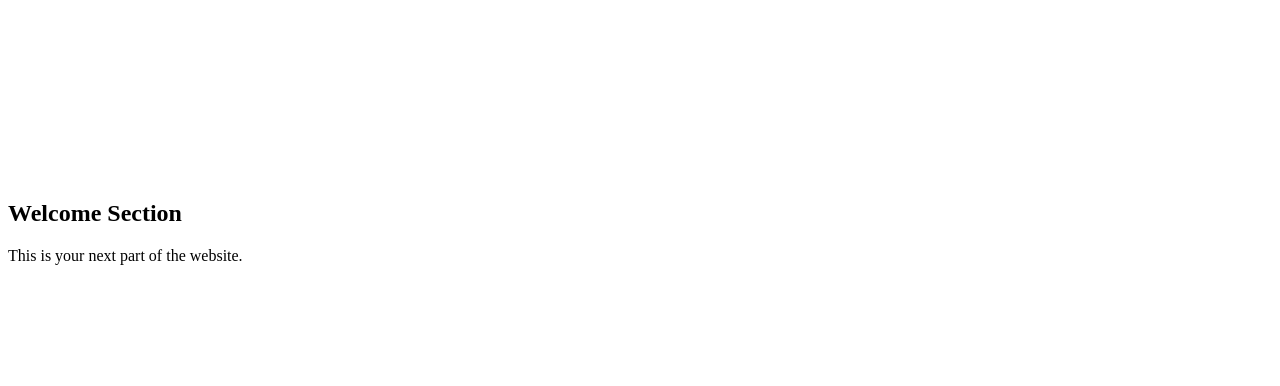
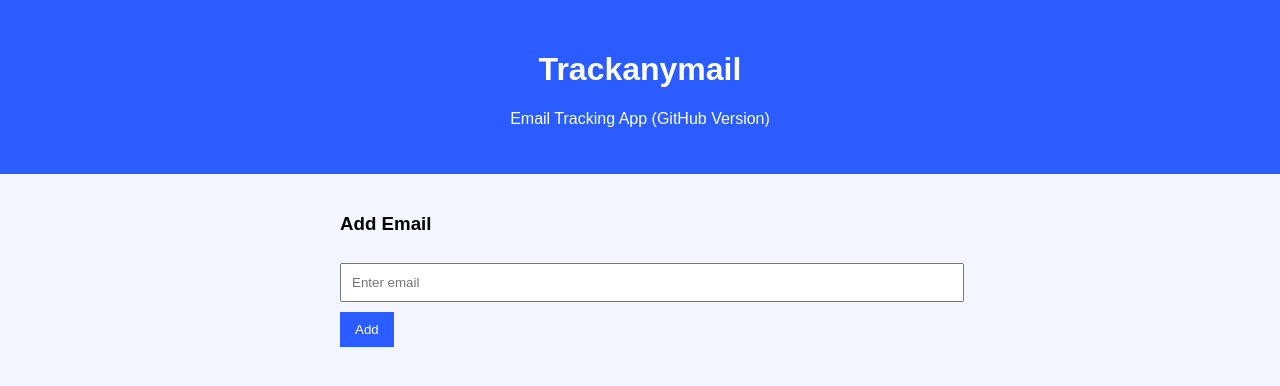
Before and after one commit to k72277681-ops/Trackanymail, a plain HTML site: page index.html in a window 1280 px wide. Drawn offline with Linux system fonts and the light colour scheme.

Commit message:
Update index.html

```diff
--- a/index.html
+++ b/index.html
@@ -1,4 +1,100 @@
-<div id="next" style="margin-top:200px;">
-<h2>Welcome Section</h2>
-<p>This is your next part of the website.</p>
+<!DOCTYPE html>
+<html>
+<head>
+<title>Trackanymail</title>
+
+<style>
+body{
+margin:0;
+font-family:Arial;
+background:#f4f6ff;
+}
+
+.header{
+background:#2a5cff;
+color:white;
+padding:30px;
+text-align:center;
+}
+
+.container{
+padding:20px;
+max-width:600px;
+margin:auto;
+}
+
+input{
+width:100%;
+padding:10px;
+margin:10px 0;
+}
+
+button{
+padding:10px 15px;
+background:#2a5cff;
+color:white;
+border:none;
+cursor:pointer;
+}
+
+.card{
+background:white;
+padding:10px;
+margin-top:10px;
+border-radius:6px;
+}
+</style>
+
+</head>
+
+<body>
+
+<div class="header">
+<h1>Trackanymail</h1>
+<p>Email Tracking App (GitHub Version)</p>
 </div>
+
+<div class="container">
+
+<h3>Add Email</h3>
+
+<input type="text" id="email" placeholder="Enter email">
+
+<button onclick="addEmail()">Add</button>
+
+<div id="list"></div>
+
+</div>
+
+<script>
+// SIMPLE LOCAL VERSION (works 100% on GitHub Pages mobile)
+let emails = [];
+
+function addEmail(){
+let email = document.getElementById("email").value;
+
+if(!email){
+alert("Enter email");
+return;
+}
+
+emails.push(email);
+document.getElementById("email").value = "";
+render();
+}
+
+function render(){
+let list = document.getElementById("list");
+list.innerHTML = "";
+
+emails.forEach(e => {
+let div = document.createElement("div");
+div.className = "card";
+div.innerHTML = "📧 " + e + " - Not opened";
+list.appendChild(div);
+});
+}
+</script>
+
+</body>
+</html>
```
